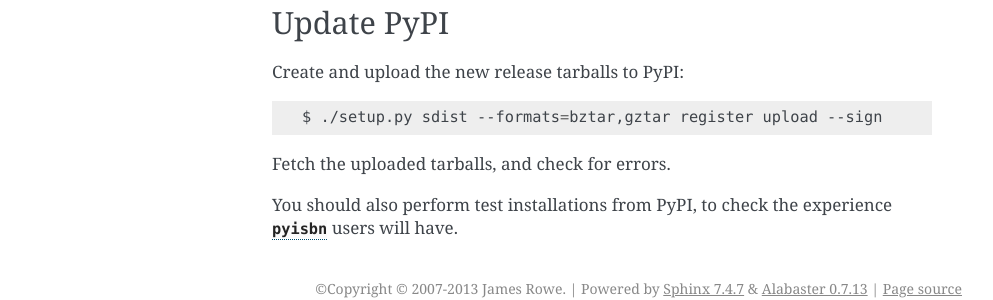
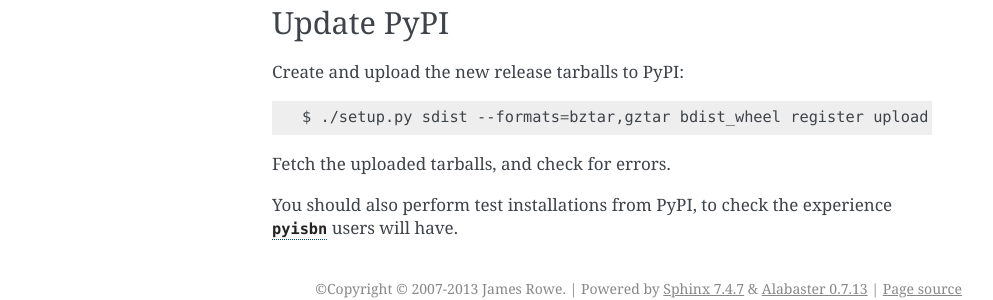
Before and after one commit to JNRowe/pyisbn, a Sphinx documentation site: the page built from doc/release.rst, in a window 1280 px wide. Shown: the part 600-900 px from the top of the page, without its empty margins (148-1141 px from the left). Built offline with Sphinx 7.4.7, drawn with Linux system fonts in a browser that asks for light colours.

Commit message:
[Tr] Add wheel upload to release doc

```diff
--- a/doc/release.rst
+++ b/doc/release.rst
@@ -39,7 +39,7 @@ Update PyPI
 
 Create and upload the new release tarballs to PyPI::
 
-    $ ./setup.py sdist --formats=bztar,gztar register upload --sign
+    $ ./setup.py sdist --formats=bztar,gztar bdist_wheel register upload --sign
 
 Fetch the uploaded tarballs, and check for errors.
 
--- a/setup.cfg
+++ b/setup.cfg
@@ -3,6 +3,9 @@ build_dist = sdist --formats=gztar,bztar,zip
 
 [build_sphinx]
 all-files = 1
+
+[wheel]
+universal = 1
 
 [coverage:run]
 branch = True
```
